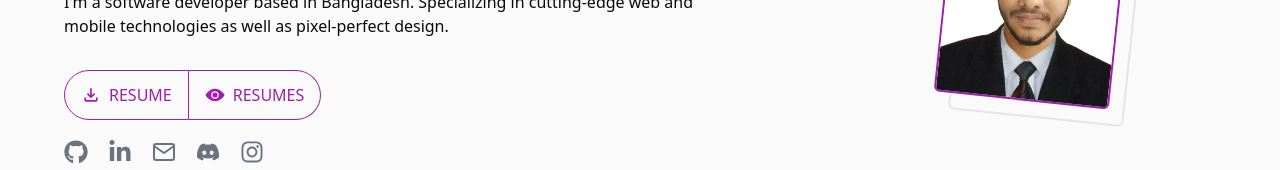
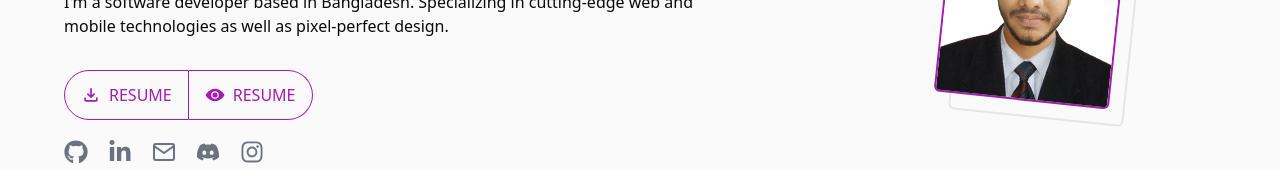
Before and after one commit to mranonno/my-portfolio, a React (Vite) app: page / in a window 1280 px wide. Shown: the part 362-532 px from the top of the page. Built offline with nearby package versions, Linux system fonts and the light colour scheme.

Commit message:
correction resume spelling

```diff
--- a/src/components/HomePage/IntroduceMySelf.tsx
+++ b/src/components/HomePage/IntroduceMySelf.tsx
@@ -29,7 +29,7 @@ const IntroduceMySelf = () => {
             <span>
               <IoEye size={20} />
             </span>
-            resumes
+            resume
           </button>
         </div>
         <SocialLink />
```
